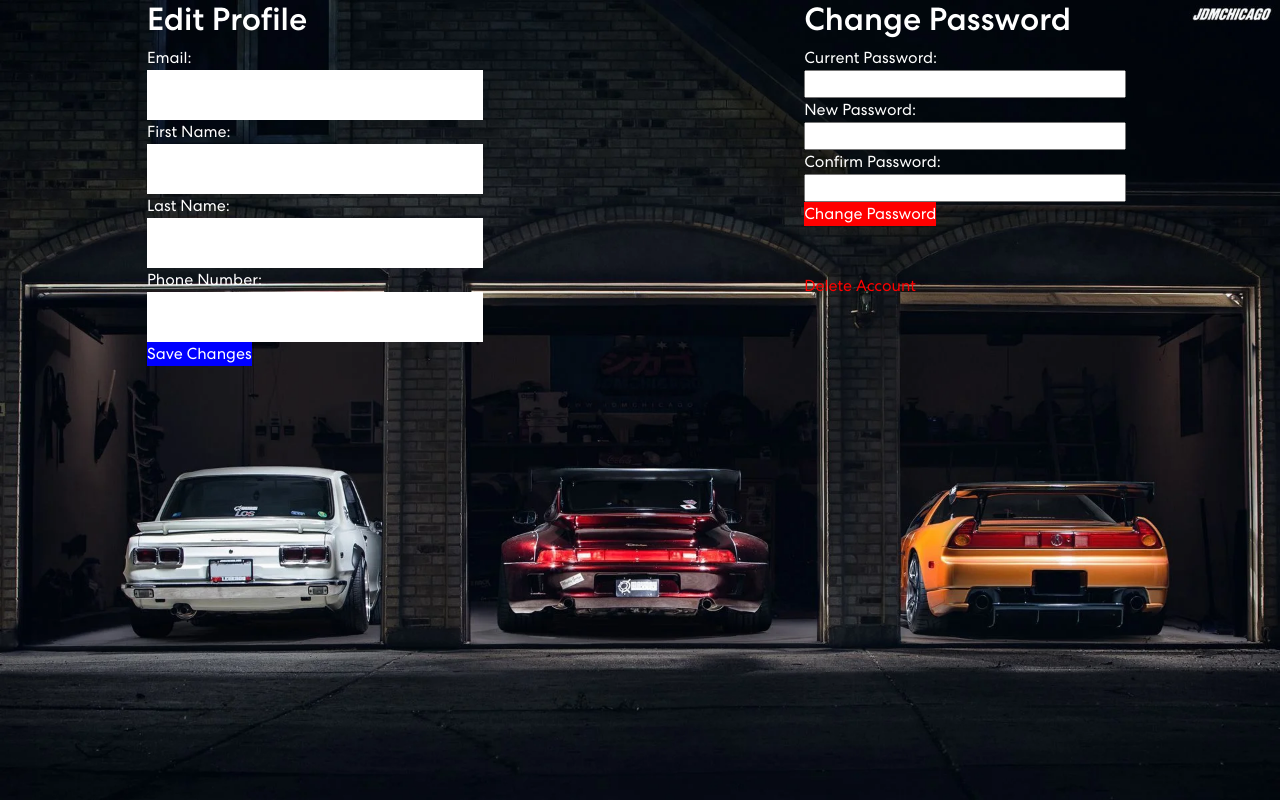
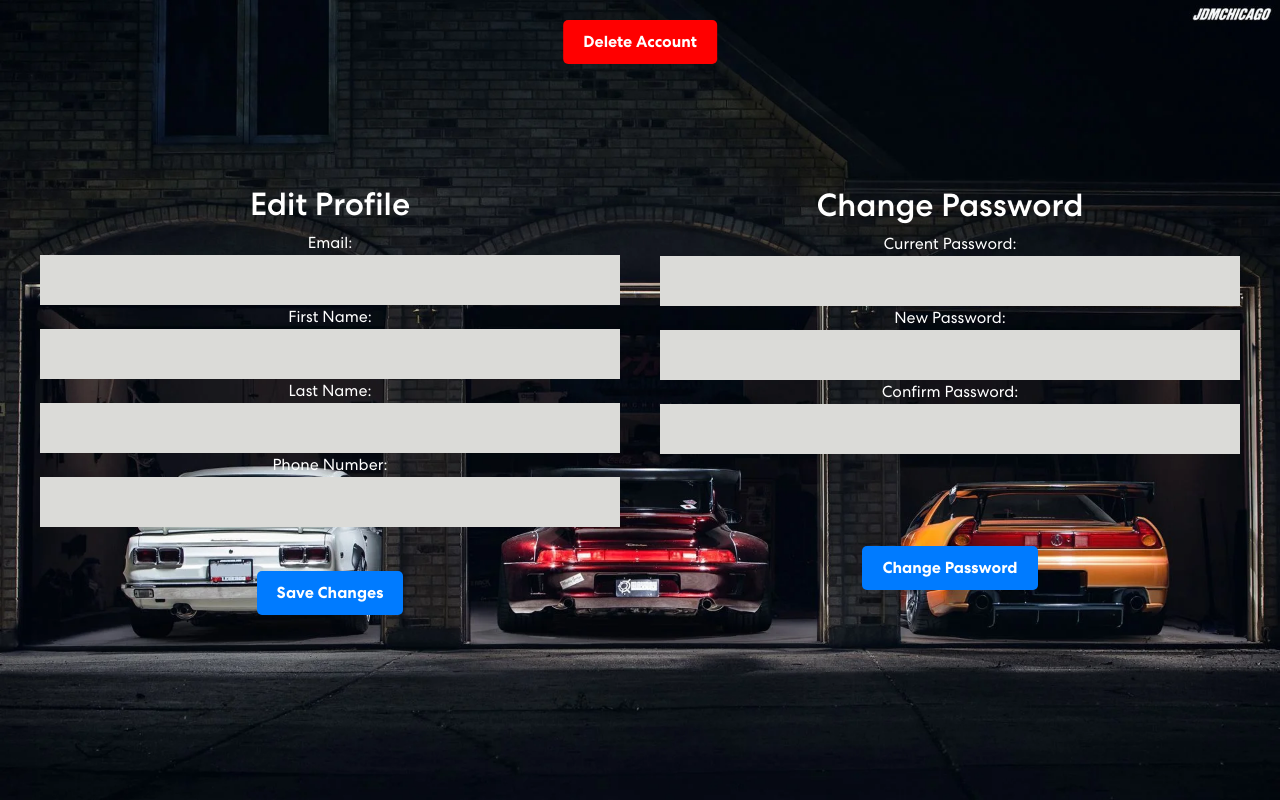
Before and after one commit to carinapadurariu/sq2025, a React (Create React App) app: page /edituserprofile in a window 1280 px wide. Built offline with nearby package versions, Linux system fonts and the light colour scheme; no server answers.

Commit message:
Added css for editProfile

```diff
--- a/src/App.css
+++ b/src/App.css
@@ -862,10 +862,11 @@ position: absolute;
 
 
 input[type='text'],
-input[type='email'] {
+input[type='email'],
+input[type = 'password']{
   width: 100%;
   border: 0;
-  /* background-color: #dbdbd8; */
+  background-color: #dbdbd8;
   height: 50px;
   font-size: 16px;
   color: #fff;
@@ -1240,50 +1241,64 @@ h2 {
 /* EditUserProfile.css */
 
 
-.edit-user-profile-container {
+.edit-user-profile-container{
+  min-height: 100vh;
   display: flex;
-  justify-content: space-between;
+  align-items: center;
+  justify-content: center;
+  padding:20px;
 }
-
-.edit-profile-column {
-  flex: 1;
-  display: flex;
-  flex-direction: column;
-  align-items: center; /* Center content horizontally */
-  margin-right: 20px;
-}
-
-.edit-password-column {
-  flex: 1;
-  display: flex;
-  flex-direction: column;
-  align-items: center; /* Center content horizontally */
-}
-
-/* Set a fixed width for the input fields in both columns */
-.form-group input {
-  width: 100%;
-}
-
-
-.form-group input {
-  width: 100%; /* Make all input fields occupy the full width of their container */
+.edit-user-profile-form{
+  padding:20px;
+  text-align: center;
+  width: 700px;
+  text-align: center;
+  border-radius: 5px;
 }
 
 
 
 
-.edit-profile-submit
-{
-  background-color: blue;
-  color: white;
+.edit-password-form{
+  padding:20px;
+  text-align: center;
+  width: 700px;
+  text-align: center;
+  border-radius: 5px;
 }
 
-.edit-password-submit {
-  background-color: red;
-  color: white;
+
+
+.edit-profile-submit, .edit-password-submit{
+  margin-top: 20px;
+  text-decoration: none;
+  padding: 10px 20px;
+  background-color: #007bff;
+  color: #fff;
+  border-radius: 5px;
+  font-weight: bold;
+  transition: background-color 0.3s ease;
 }
 
-.delete-button {
-  color:red;
+.delete-button{
+  margin-top: 10px;
+  text-decoration: none;
+  padding: 10px 20px;
+  background-color: #ff0000;
+  color: #fff;
+  border-radius: 5px;
+  font-weight: bold;
+  transition: background-color 0.3s ease;
+  position: fixed;
+  top: 10px; /* Adjust the distance from the bottom as needed */
+  left: 50%;
+  transform: translateX(-50%);
+
+
+  cursor: pointer;
 }
+
+
+input[type="password"] {
+  color: black;
+}
--- a/src/components/EditUserProfile.js
+++ b/src/components/EditUserProfile.js
@@ -54,7 +54,7 @@ const EditUserProfile = () => {
 
         if (authToken) {
             axios
-                .post(HOST+'profile/data', formData, {
+                .post(HOST + 'profile/data', formData, {
                     headers: {
                         Authorization: `Bearer ${authToken}`,
                     },
@@ -129,89 +129,103 @@ const EditUserProfile = () => {
 
     return (
         <div className="edit-user-profile-container">
-
-            <div className="edit-profile-column">
-                <form className="edit-user-profile-form" onSubmit={handleProfileSubmit}>
+            <button className="delete-button" onClick={handleDeleteAccount}>
+                Delete Account
+            </button>
+            <form className="edit-user-profile-form">
+                <div className="edit-user-form-group">
                     <h2>Edit Profile</h2>
-                    <div className="form-group">
+                    <div className='edit-user-input'>
+                        <div className='edit-user-input-group'>
                             <label>Email:</label>
                             <input
                                 type="email"
                                 id="email"
                                 placeholder={formData.email}
                                 onChange={handleProfileChange}
-                            className=''
+                                className='edit-user-input'
                             />
                         </div>
-                    <div className="form-group">
+                        <div className='edit-user-input-group'>
                             <label>First Name:</label>
                             <input
                                 type="text"
                                 id="firstName"
                                 placeholder={formData.firstName}
                                 onChange={handleProfileChange}
+                                className='edit-user-input'
                             />
                         </div>
-                    <div className="form-group">
+                        <div className='edit-user-input-group'>
                             <label>Last Name:</label>
                             <input
                                 type="text"
                                 id="lastName"
                                 placeholder={formData.lastName}
                                 onChange={handleProfileChange}
+                                className='edit-user-input'
                             />
                         </div>
-                    <div className="form-group">
+                        <div className='edit-user-input-group'>
                             <label>Phone Number:</label>
                             <input
                                 type="text"
                                 id="phoneNumber"
                                 placeholder={formData.phoneNumber}
                                 onChange={handleProfileChange}
+                                className='edit-user-input'
                             />
                         </div>
+                    </div>
+                    <br/>
                     <button className='edit-profile-submit' type="submit">Save Changes</button>
+                </div>
             </form>
-            </div>
-            <div className="edit-password-column">
             <form className="edit-password-form" onSubmit={handlePasswordSubmit}>
                 <h2>Change Password</h2>
-                    <div className="form-group">
+                <div className="edit-password-form-group">
+                    <div className='edit-user-input-group'>
                         <label>Current Password:</label>
+                        <br/>
                         <input
                             type="password"
                             id="currentPassword"
                             onChange={handlePasswordChange}
+                            className='edit-password-input'
                         />
                     </div>
-                    <div className="form-group">
+                    <div className='edit-user-input-group'>
+
                         <label>New Password:</label>
+                        <br/>
                         <input
                             type="password"
                             id="newPassword"
                             onChange={handlePasswordChange}
+                            className='edit-password-input'
+
                         />
                     </div>
-                    <div className="form-group">
+                    <div className='edit-user-input-group'>
                         <label>Confirm Password:</label>
+                        <br/>
                         <input
                             type="password"
                             id="confirmPassword"
                             onChange={handlePasswordChange}
+                            className='edit-password-input'
                         />
                     </div>
-                    <div>
-                        <button className='edit-password-submit' type="submit">Change Password</button>
                 </div>
                 <br/>
                 <br/>
-                    <button className="delete-button" onClick={handleDeleteAccount}>
-                        Delete Account
-                    </button>
+                <br/>
+                <button className='edit-password-submit' type="submit">Change Password</button>
+                <br/>
+                <br/>
             </form>
         </div>
-        </div>
     );
-};
+}
 
     export default EditUserProfile;
```
Lines whose indentation alone changed are shown as unchanged.
